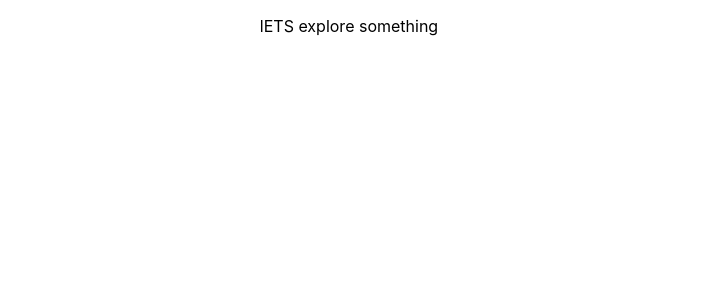
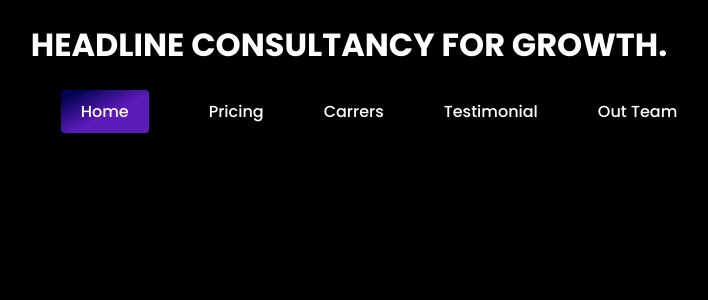
Before and after one commit to Kinfe123/Headline-Consultancy, a React (Create React App) app: page / in a window 1280 px wide. Shown: the top 300 px of the page, without its empty margins (291-999 px from the left). Built offline with nearby package versions, Linux system fonts and the light colour scheme.

Commit message:
Navbar Finished

```diff
--- a/src/App.js
+++ b/src/App.js
@@ -1,10 +1,12 @@
 
 import './App.css';
+import Navbar from './components/Navbar';
 
 function App() {
   return (
     <div className="App">
-     <p>lETS explore something</p>
+      <Navbar />
+
     </div>
   );
 }
--- /dev/null
+++ b/src/components/Navbar.css
@@ -0,0 +1,129 @@
+@import url('https://fonts.googleapis.com/css2?family=Montserrat:wght@500;600;700&family=Poppins:ital,wght@0,400;0,600;0,700;1,600&family=Prompt:ital,wght@0,300;0,400;0,500;0,600;0,700;1,300&display=swap');
+* {
+    font-family: 'Montserrat', sans-serif;
+    font-family: 'Poppins', sans-serif;
+    font-family: 'Prompt', sans-serif;
+    background-color:transparent;
+
+}
+
+.container {
+    color: #363636;
+    display: flex;
+    flex-direction: row;
+    justify-content: center;
+    align-items: center;
+    /* border: 1px solid rgb(155, 28, 172); */
+    border-left: transparent;
+    border-right: transparent;
+    margin-bottom: 50px;
+
+    top: 0;
+
+    padding: 23px;
+    z-index: 200;
+
+    color: #363636;
+    -webkit-backdrop-filter: blur(10px);
+    backdrop-filter: blur(10px);
+    position: sticky;
+
+
+    letter-spacing: 1px;
+
+
+    /* Permalink - use to edit and share this gradient: https://colorzilla.com/gradient-editor/#2a45dd+3,2989d8+81,2989d8+91,7db9e8+100 */
+
+
+
+
+
+
+  }
+  .btns {
+
+    position: relative;
+
+
+
+  }
+  .btns- {
+    text-decoration: none;
+    margin-top: -12px;
+    background: rgb(255,107,0);
+    background: rgb(255,107,0);
+background: radial-gradient(circle, rgba(255,107,0,1) 3%, rgba(255,108,1,1) 5%, rgba(255,107,0,1) 9%, rgba(240,143,26,1) 100%, rgba(240,143,26,1) 100%, rgba(240,143,26,1) 100%, rgba(240,143,26,1) 100%);
+    padding: 16px 33px;
+    letter-spacing: 1px;
+    color:white;
+    border-radius: 30px;
+    position: relative;
+    margin-right: 3px;
+
+    /* padding: 10px 30px; */
+  }
+
+
+  .btns a:hover {
+    background-color:rgb(85, 0, 74) ;
+    transition: 0.6s ease;
+    /* color: rgb(236, 5, 198); */
+  }
+  .links .active {
+    /* padding: 10px 10px; */
+
+    color: white;
+    padding: 8px 20px;
+    position: absolute;
+    top: 7%;
+    left: 58%;
+
+
+
+    border-radius: 5px;
+    border: 3px solid var(--secondary-color);
+    margin-bottom: 20px;
+    /* box-shadow: 1px 1px 1px 1px black; */
+
+
+  }
+
+  .links {
+    display: flex;
+    flex-direction: row;
+    padding: 7px 29px;
+    background-color: transparent;
+
+    align-self: center;
+    margin-right: 20px;
+    justify-content: space-around;
+
+    /* align-items: center; */
+
+
+  }
+
+
+  .links a {
+    text-decoration: none;
+    color: var(--secondary-color);
+    padding-left: 37px;
+
+  }
+
+  .container .gugut {
+     position: absolute;
+     top: 27px;
+     left: 20px;
+     color: #F08F1A;
+
+
+  }
+  .container .subscribe {
+     position: absolute;
+     top: 27px;
+     right: 50px;
+  }
+  .container .podcast {
+      color: #363636;
+  }
--- /dev/null
+++ b/src/components/Navbar.jsx
@@ -0,0 +1,32 @@
+import React from 'react'
+
+function Navbar() {
+  return (
+    <div className='nav-bar-container'>
+        <div className='nav-bar-elements'>
+
+        <h1>HEADLINE CONSULTANCY FOR GROWTH.</h1>
+            <div className='elements'>
+
+
+            <div>
+
+            <ul>
+
+                <li><a href='#' className='active'>Home</a></li>
+                <li><a href='#'>Pricing</a></li>
+                <li><a href='#'>Carrers</a></li>
+                <li><a href='#'>Testimonial</a></li>
+                <li><a href='#'>Out Team</a></li>
+            </ul>
+
+            </div>
+            </div>
+
+        </div>
+
+    </div>
+  )
+}
+
+export default Navbar
--- a/src/index.css
+++ b/src/index.css
@@ -1,9 +1,13 @@
+@import url('https://fonts.googleapis.com/css2?family=Poppins:wght@500;600;700&display=swap');
+
+
 body {
   margin: 0;
-  font-family: -apple-system, BlinkMacSystemFont, 'Segoe UI', 'Roboto', 'Oxygen',
-    'Ubuntu', 'Cantarell', 'Fira Sans', 'Droid Sans', 'Helvetica Neue',
-    sans-serif;
+
+  font-family: Poppins, "Helvetica Neue";
   -webkit-font-smoothing: antialiased;
+  background-color: black;
+  color: white;
   -moz-osx-font-smoothing: grayscale;
 }
 
@@ -11,3 +15,54 @@ code {
   font-family: source-code-pro, Menlo, Monaco, Consolas, 'Courier New',
     monospace;
 }
+
+
+.nav-bar-container {
+  display: flex;
+  margin: 0px;
+  padding: 0px;
+  justify-content: center;
+
+}
+
+.nav-bar-container .nav-bar-element {
+    display: flex;
+    /* flex-direction: column; */
+
+
+}
+.nav-bar-container .nav-bar-element {
+    display: flex;
+    flex-direction: row;
+    justify-content: center;
+    align-items: center;
+
+}
+.active {
+  padding: 10px 20px;
+  border-radius: 4px;
+
+  background: rgb(7,7,116);
+  background: linear-gradient(153deg, rgb(3, 3, 83) 11%, rgba(91,27,186,1) 55%);
+}
+ .elements ul {
+  margin-top: 30px;
+
+    display: flex;
+    list-style: none;
+    display: flex;
+    flex-direction: row;
+    justify-content: center;
+    gap:60px;
+    align-items: center;
+
+
+
+}
+ul a {
+  text-decoration: none;
+  color: white;
+
+}
+
+/*Hero Section*/
```
Also changed, not shown: src/components/Hero.jsx (added, +22 -0 lines).
